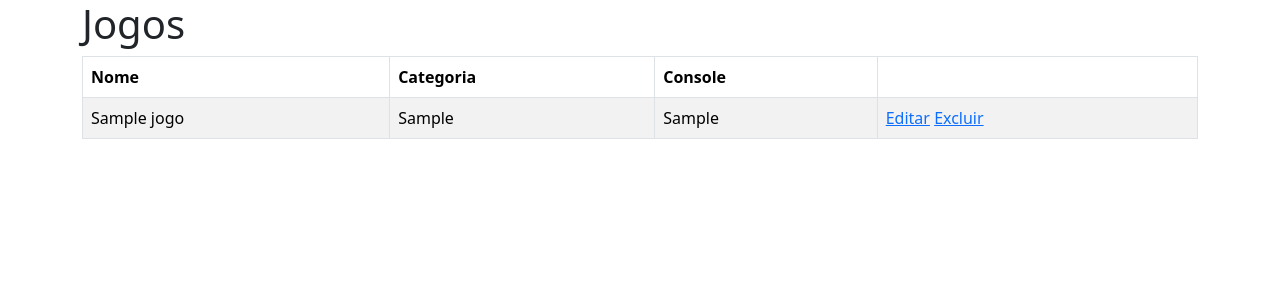
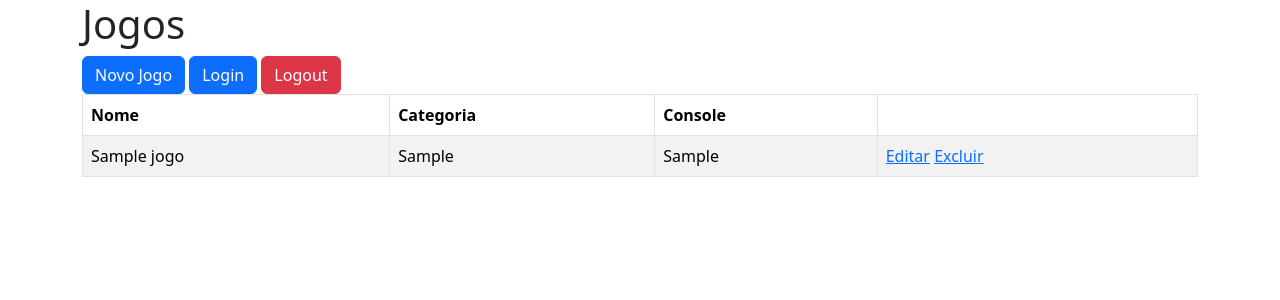
Before and after one commit to leoAraujo20/jogoteca, a Flask app: page / in a window 1280 px wide. Shown: the top 300 px of the page. Run offline with Flask 3, Linux system fonts and the light colour scheme; tables that the repository leaves empty hold one stand-in row (values such as "Sample post"); some libraries are stand-ins or nearby versions.

Commit message:
Add navigation links for new game, login, and logout in index template

```diff
--- a/src/templates/index.html
+++ b/src/templates/index.html
@@ -8,6 +8,11 @@
     </div>
   {% endif %}
 {% endwith %}
+<nav>
+  <a class="btn btn-primary" href="{{ url_for('new_game') }}">Novo Jogo</a>
+  <a href="{{ url_for('login') }}" class="btn btn-primary">Login</a>
+  <a href="{{ url_for('logout') }}" class="btn btn-danger">Logout</a>
+</nav>
 <table class="table table-striped table-responsive table-bordered">
   <thead class="thead-default">
     <tr>
```
